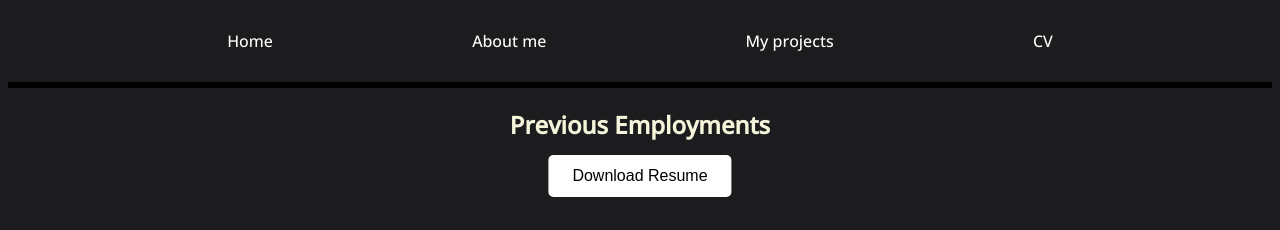
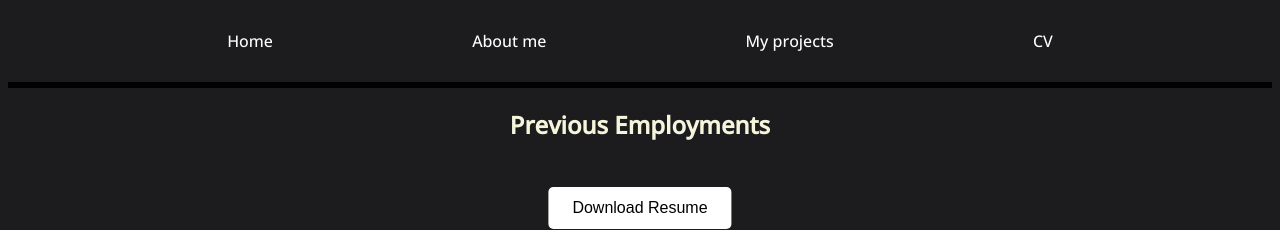
Before and after one commit to SophieNordell/portfolio, a plain HTML site: page cv.html in a window 1280 px wide. Shown: the top 230 px of the page. Drawn offline with nearby package versions, Linux system fonts and the light colour scheme.

Commit message:
btn margin cv

```diff
--- a/css/style.css
+++ b/css/style.css
@@ -136,7 +136,7 @@ li{
 }
 
 
-button{
+.btn-cv{
     position: absolute;
     top: 22%;
     left: 50%;
@@ -149,6 +149,9 @@ button{
     border: none;
     cursor: pointer;
     border-radius: 5px;
+    display: flex;
+    margin-bottom: 2em;
+    margin-top: 2em;
 }
 
 .h2-cv{
@@ -182,11 +185,6 @@ ol{
     font-family: 'Open Sans', sans-serif;
     max-width: 800px
 }
-.btn-cv{
-    display: flex;
-    margin-bottom: 2em;
-}
-
 
 
  /* My projects */
```
